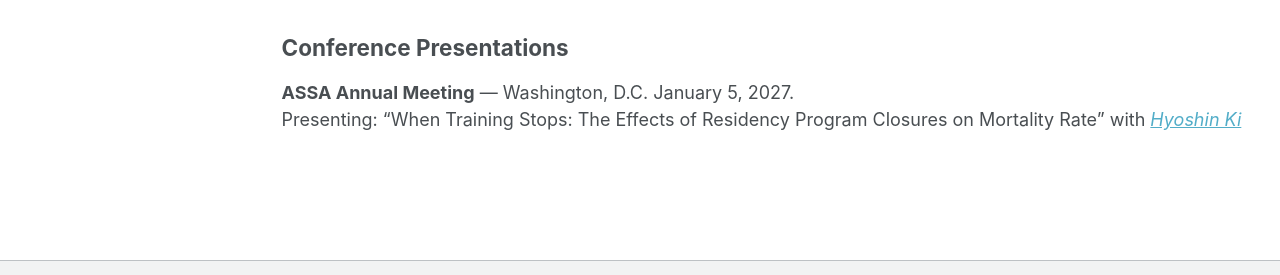
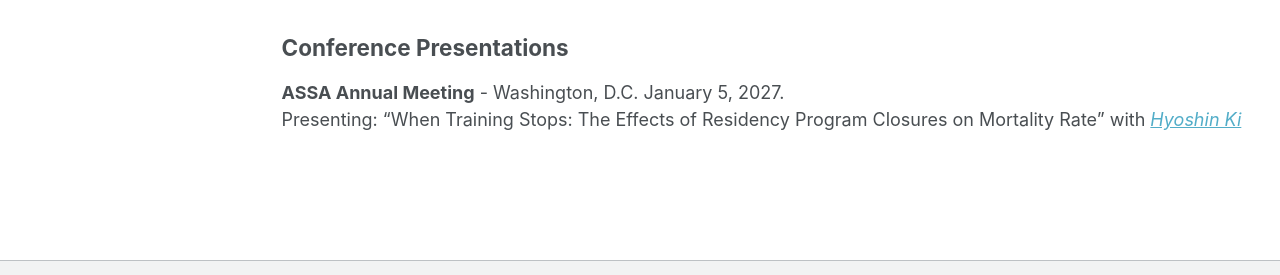
Before and after one commit to Kharabshehahmad/Kharabshehahmad.github.io, a Jekyll site: the page built from _pages/research.md, in a window 1280 px wide. Shown: the part 529-804 px from the top of the page. Built offline with Jekyll 4.4.1, drawn with Linux system fonts in a browser that asks for light colours; a script bundle is joined from its source files by our own code; library files that are not in the unit come from our copies.

```diff
--- a/_pages/research.md
+++ b/_pages/research.md
@@ -27,7 +27,7 @@ author_profile: true
 
 ## Conference Presentations
 
-**ASSA Annual Meeting** — Washington, D.C.
+**ASSA Annual Meeting** - Washington, D.C.
 January 5, 2027.
 <br>
 Presenting: "When Training Stops: The Effects of Residency Program Closures on Mortality Rate" with *[Hyoshin Ki](https://sites.google.com/view/hyoshinki/)*
```
